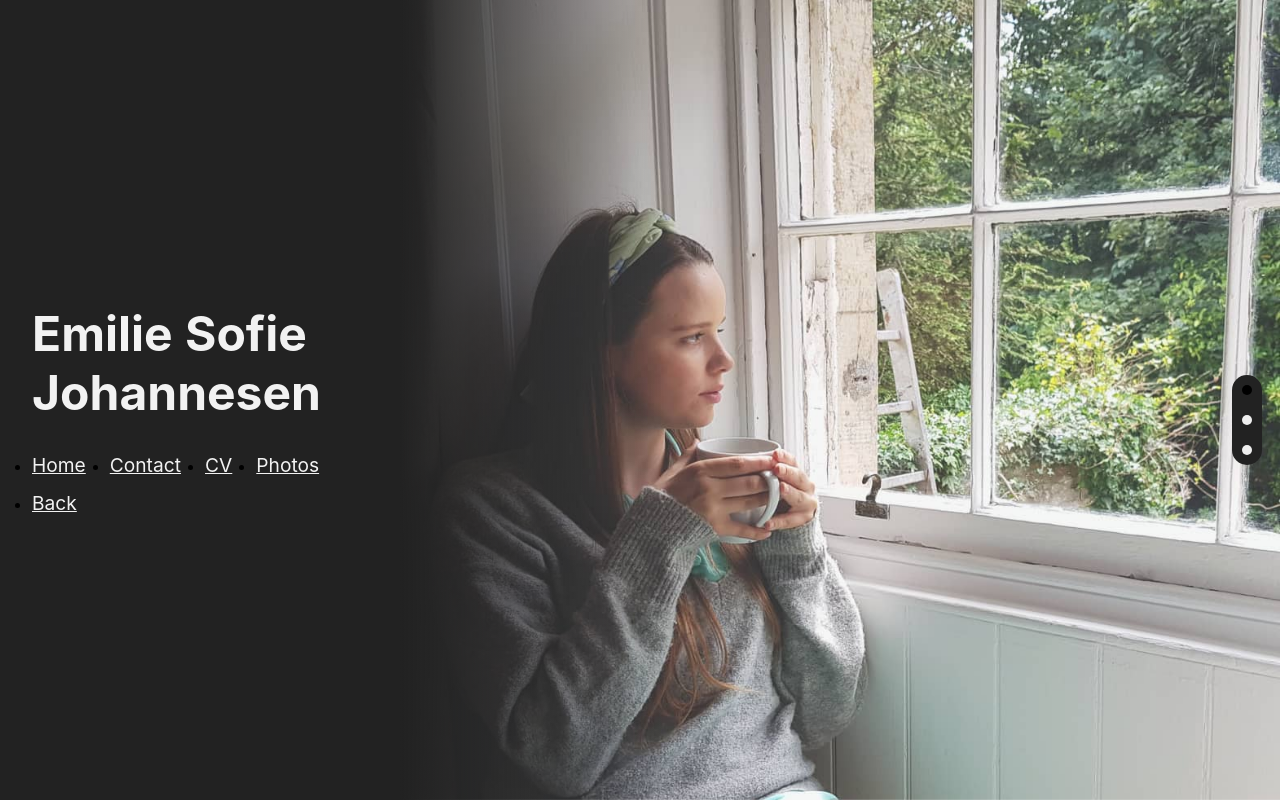
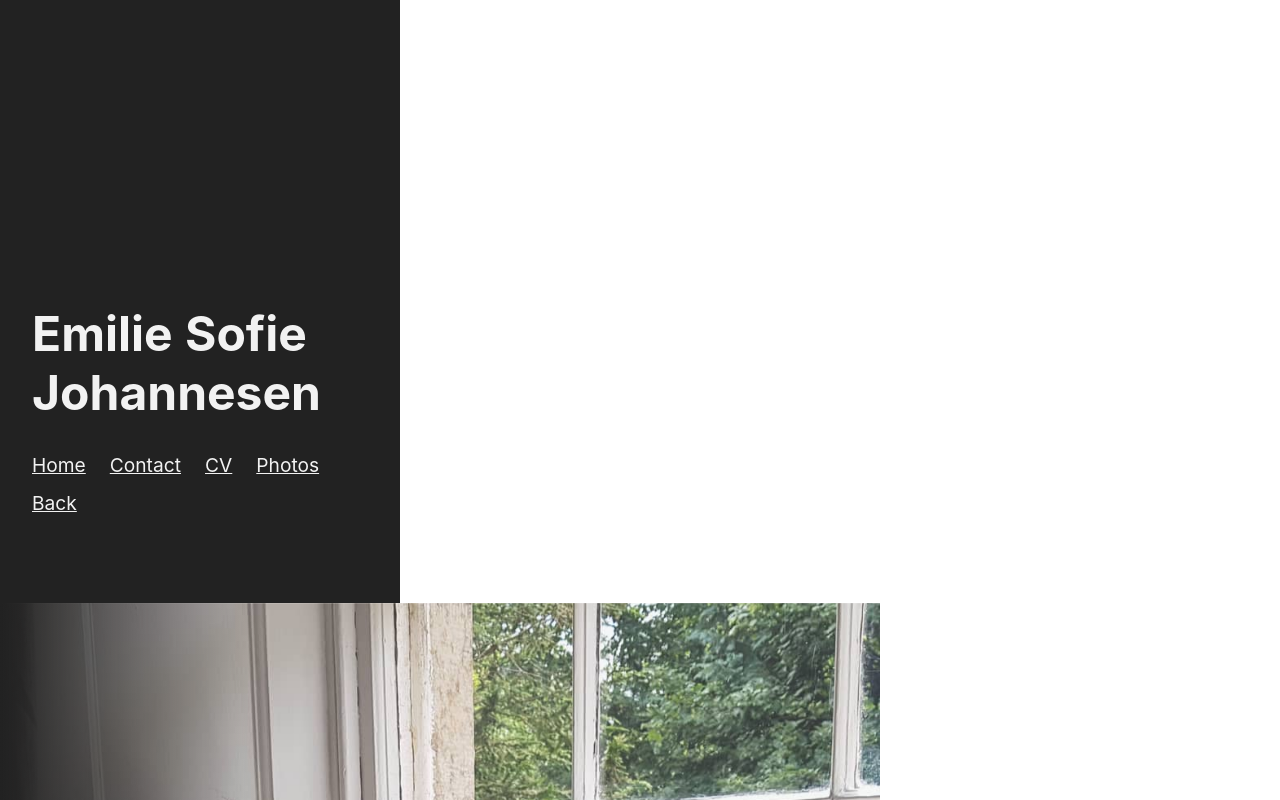
Before and after one commit to boyum/esj, a Nuxt app: page /casting-moscow in a window 1280 px wide. Shown: the top 800 px of the page. Built offline with nearby package versions, Linux system fonts and the light colour scheme.

Commit message:
Scoped css

```diff
--- a/pages/casting-moscow/index.vue
+++ b/pages/casting-moscow/index.vue
@@ -1,6 +1,6 @@
 
 <template>
-  <div class="container">
+  <div class="casting-moscow container">
     <div class="left">
       <h1>Emilie Sofie Johannesen</h1>
       <nav>
@@ -50,6 +50,7 @@ export default {
 </script>
 
 <style lang="scss">
+.casting-moscow {
   .container {
     align-items: stretch;
     display: flex;
@@ -72,6 +73,7 @@ nav ul {
     display: flex;
     flex-wrap: wrap;
     line-height: 2;
+    list-style: none;
     margin: 1.5rem 0 0;
     padding: 0;
 
@@ -158,4 +160,5 @@ nav ul {
       background-color: rgb(15, 97, 26) !important;
     }
   }
+}
 </style>
```
Lines whose indentation alone changed are shown as unchanged.
